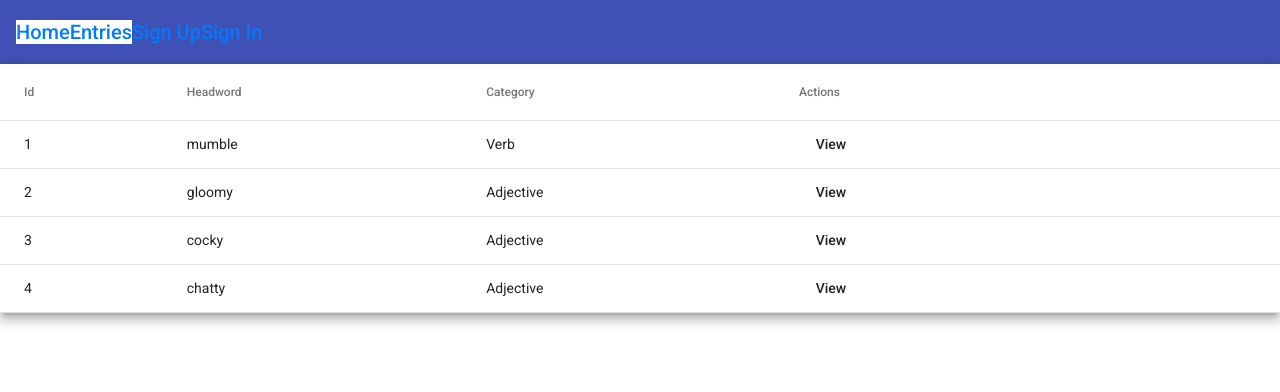
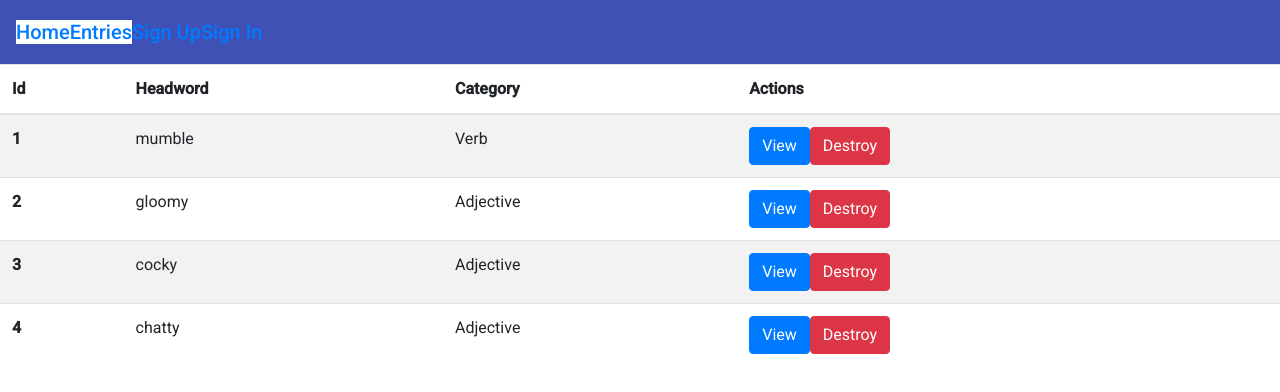
Before and after one commit to alexiscrack3/booster-angular, an Angular app: page /entries in a window 1280 px wide. Shown: the top 392 px of the page. Built offline with nearby package versions, Linux system fonts and the light colour scheme; no server answers; what @angular/fire would draw is missing.

Commit message:
Update entries screen

```diff
--- a/src/app/entries/entries.component.html
+++ b/src/app/entries/entries.component.html
@@ -1,24 +1,21 @@
-<table mat-table [dataSource]="entries" class="mat-elevation-z8 entry-list">
-  <ng-container matColumnDef="id">
-    <th mat-header-cell *matHeaderCellDef> Id </th>
-    <td mat-cell *matCellDef="let entry"> {{entry.id}} </td>
-  </ng-container>
-
-  <ng-container matColumnDef="headword">
-    <th mat-header-cell *matHeaderCellDef> Headword </th>
-    <td mat-cell *matCellDef="let entry"> {{entry.headword}} </td>
-  </ng-container>
-
-  <ng-container matColumnDef="category">
-    <th mat-header-cell *matHeaderCellDef> Category </th>
-    <td mat-cell *matCellDef="let entry"> {{entry.category | category | titlecase }} </td>
-  </ng-container>
-
-  <ng-container matColumnDef="actions">
-    <th mat-header-cell *matHeaderCellDef> Actions </th>
-    <td mat-cell *matCellDef="let entry"> <button mat-button [routerLink]="['/entries', entry.id]">View</button> </td>
-  </ng-container>
-
-  <tr mat-header-row *matHeaderRowDef="displayedColumns"></tr>
-  <tr mat-row *matRowDef="let row; columns: displayedColumns;"></tr>
+<table class="table table-striped table-hover">
+  <thead>
+    <tr>
+      <th scope="col">Id</th>
+      <th scope="col">Headword</th>
+      <th scope="col">Category</th>
+      <th scope="col">Actions</th>
+    </tr>
+  </thead>
+  <tbody>
+    <tr *ngFor="let entry of entries">
+      <th scope="row">{{entry.id}}</th>
+      <td>{{entry.headword}}</td>
+      <td>{{entry.category | category | titlecase}}</td>
+      <td>
+        <button type="button" class="btn btn-primary" [routerLink]="['/entries', entry.id]">View</button>
+        <button type="button" class="btn btn-danger">Destroy</button>
+      </td>
+    </tr>
+  </tbody>
 </table>
```
